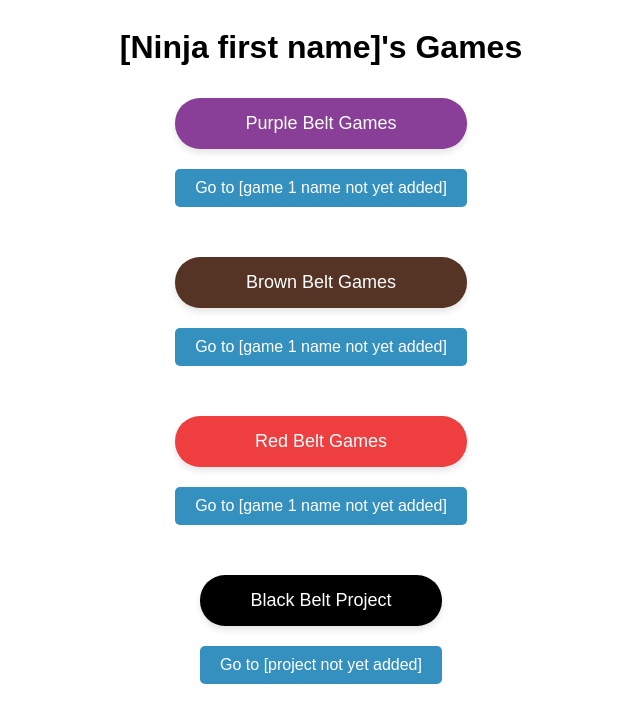
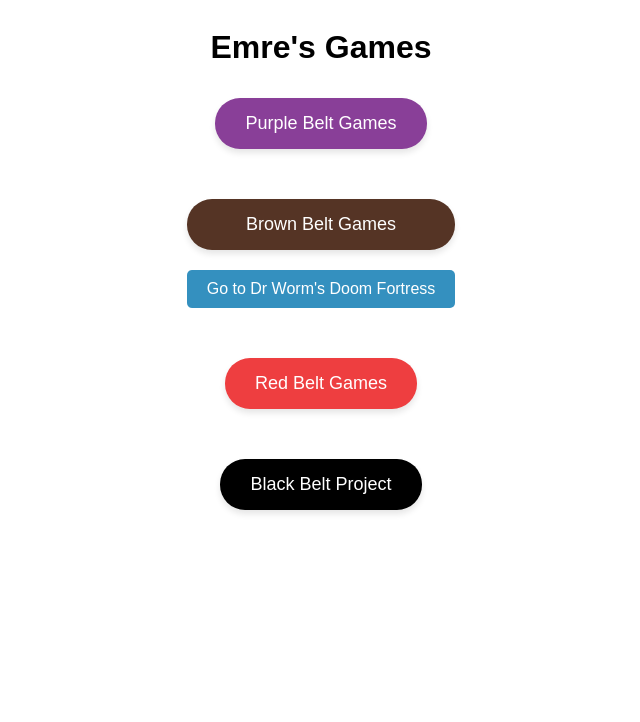
Before and after one commit to Code-Ninjas-Hillsboro/Emre-K-Games, a plain HTML site: page index.html in a window 1280 px wide. Shown: the whole page, without its empty margins (319-959 px from the left). Drawn offline with Linux system fonts and the light colour scheme.

Commit message:
Update index.html

```diff
--- a/index.html
+++ b/index.html
@@ -3,7 +3,7 @@
 <head>
     <meta charset="UTF-8">
     <meta name="viewport" content="width=device-width, initial-scale=1.0">
-    <title>[Ninja first name]'s Games</title>
+    <title>Emre's Games</title>
     <style>
         body {
             font-family: Arial, sans-serif;
@@ -43,26 +43,23 @@
     </style>
 </head>
 <body>
-    <h1>[Ninja first name]'s Games</h1>
+    <h1>Emre's Games</h1>
 
     <div class="button-container">
         <div class="section-header" style="background-color: #893f98;">Purple Belt Games</div>
-        <button onclick="window.location.href='Game1NameDemo/index.html'">Go to [game 1 name not yet added]</button>
     </div>
 
     <div class="button-container">
         <div class="section-header" style="background-color: #553425;" >Brown Belt Games</div>
-        <button onclick="window.location.href='Game2NameDemo/index.html'">Go to [game 1 name not yet added]</button>
+        <button onclick="window.location.href='Emre-DoomFortress/index.html'">Go to Dr Worm's Doom Fortress</button>
     </div>
 
     <div class="button-container">
         <div class="section-header" style="background-color: #ee3e40;">Red Belt Games</div>
-        <button onclick="window.location.href='Game3NameDemo/index.html'">Go to [game 1 name not yet added]</button>
     </div>
 
     <div class="button-container" >
         <div class="section-header" style="background-color: #000000;">Black Belt Project</div>
-        <button onclick="window.location.href='Game4NameDemo/index.html'">Go to [project not yet added]</button>
     </div>
 </body>
 </html>
```
